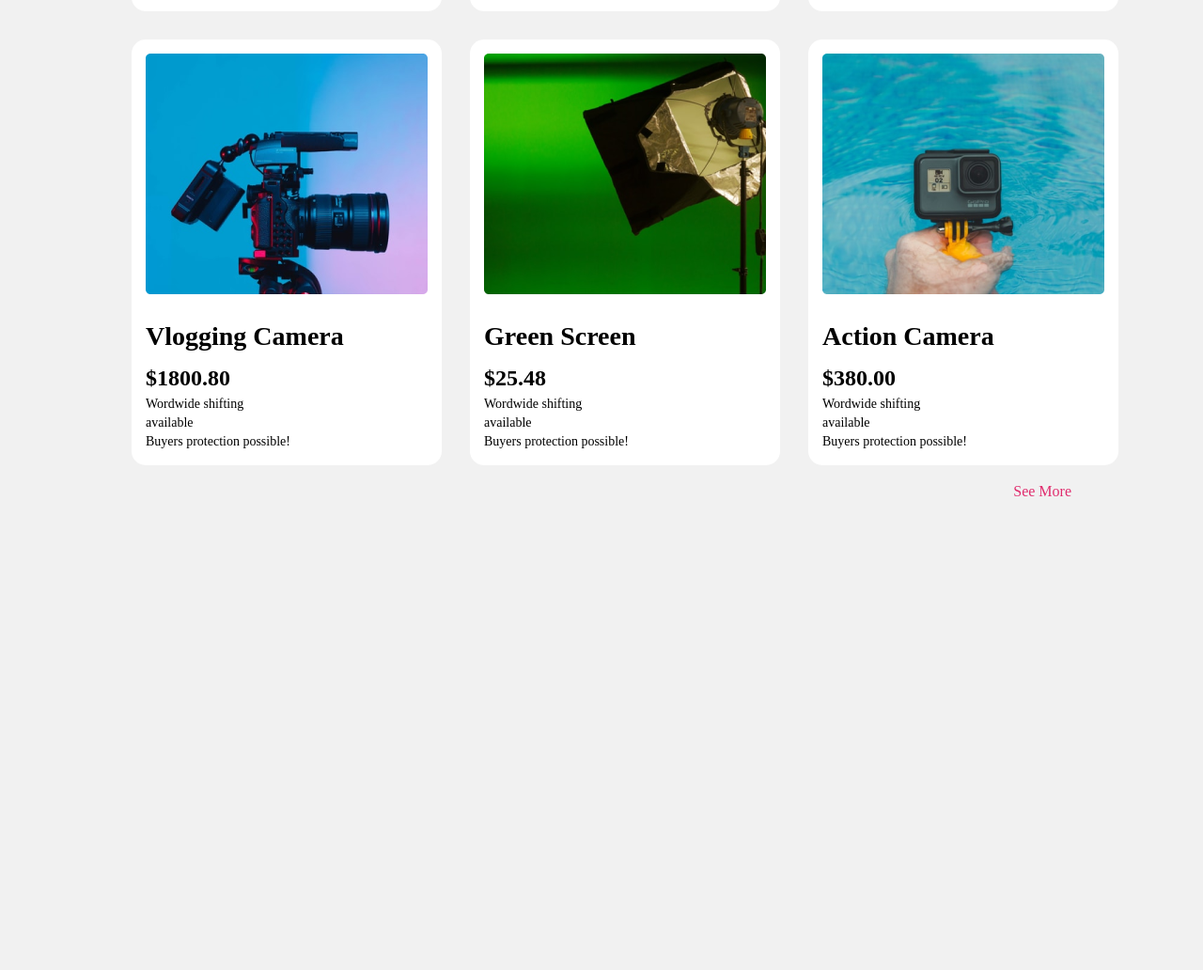
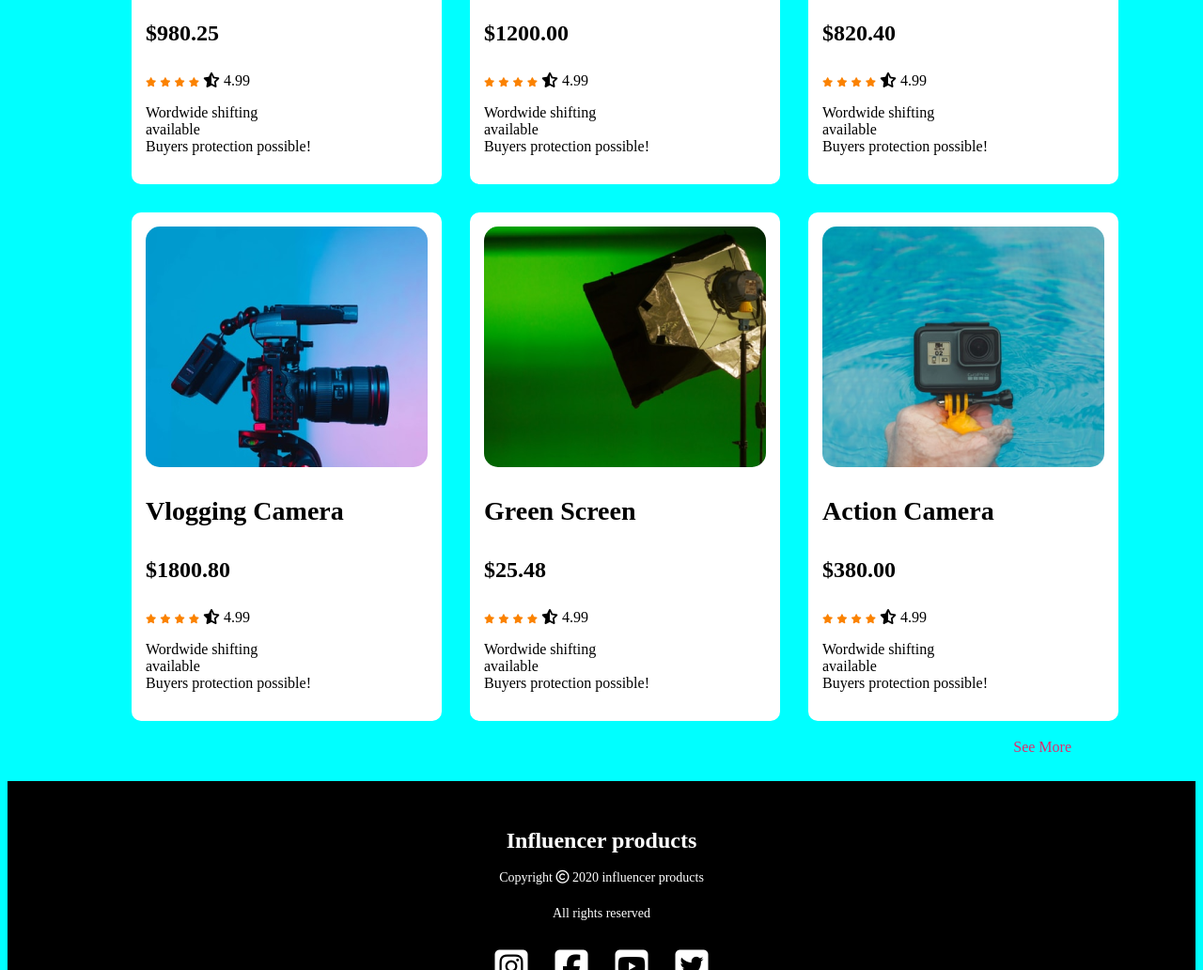
Before and after one commit to rajib074/influencer-gear-main1, a plain HTML site: page index.html in a window 1280 px wide. Shown: the part 1768-2800 px from the top of the page at 94% size. Before the commit the page ends 2319 px from the top, so only its background shows below. Drawn offline with Linux system fonts and the light colour scheme.

Commit message:
Template 2

```diff
--- a/index.html
+++ b/index.html
@@ -6,10 +6,12 @@
     <meta http-equiv="X-UA-Compatible" content="IE=edge">
     <meta name="viewport" content="width=device-width, initial-scale=1.0">
     <title>influencer gear main1</title>
+    <script src="https://kit.fontawesome.com/bc3bcbfaa5.js" crossorigin="anonymous"></script>
     <link rel="stylesheet" href="style.css">
 </head>
 
 <body>
+    <div class="conteiner">
         <div class="mein-header-conteiner">
             <header class="top-header">
                 <div class="logo-aria">
@@ -69,6 +71,13 @@
                     <img src="img/tripod.png" alt="">
                     <h2>Flex Tripod</h2>
                     <h3>$50.48</h3>
+                    <span class="star-icon">
+                        <i class="fas fa-star"></i>
+                        <i class="fas fa-star"></i>
+                        <i class="fas fa-star"></i>
+                        <i class="fas fa-star"></i>
+                        <i class="fas fa-star-half-alt"></i>
+                        4.99</span>
                     <p>Wordwide shifting <br>
                         available <br>
                         Buyers protection possible!</p>
@@ -77,6 +86,13 @@
                     <img src="img/mic.png" alt="">
                     <h2>microphone</h2>
                     <h3>$120.25</h3>
+                    <span class="star-icon">
+                        <i class="fas fa-star"></i>
+                        <i class="fas fa-star"></i>
+                        <i class="fas fa-star"></i>
+                        <i class="fas fa-star"></i>
+                        <i class="fas fa-star-half-alt"></i>
+                        4.99</span>
                     <p>Wordwide shifting <br>
                         available <br>
                         Buyers protection possible!</p>
@@ -85,6 +101,13 @@
                     <img src="img/airpod.png" alt="">
                     <h2>Airbuds</h2>
                     <h3>$100.00</h3>
+                    <span class="star-icon">
+                        <i class="fas fa-star"></i>
+                        <i class="fas fa-star"></i>
+                        <i class="fas fa-star"></i>
+                        <i class="fas fa-star"></i>
+                        <i class="fas fa-star-half-alt"></i>
+                        4.99</span>
                     <p>Wordwide shifting <br>
                         available <br>
                         Buyers protection possible!</p>
@@ -93,6 +116,13 @@
                     <img src="img/drone.png" alt="">
                     <h2>Drone</h2>
                     <h3>$980.25</h3>
+                    <span class="star-icon">
+                        <i class="fas fa-star"></i>
+                        <i class="fas fa-star"></i>
+                        <i class="fas fa-star"></i>
+                        <i class="fas fa-star"></i>
+                        <i class="fas fa-star-half-alt"></i>
+                        4.99</span>
                     <p>Wordwide shifting <br>
                         available <br>
                         Buyers protection possible!</p>
@@ -101,6 +131,13 @@
                     <img src="img/lights.png" alt="">
                     <h2>Light Setup</h2>
                     <h3>$1200.00</h3>
+                    <span class="star-icon">
+                        <i class="fas fa-star"></i>
+                        <i class="fas fa-star"></i>
+                        <i class="fas fa-star"></i>
+                        <i class="fas fa-star"></i>
+                        <i class="fas fa-star-half-alt"></i>
+                        4.99</span>
                     <p>Wordwide shifting <br>
                         available <br>
                         Buyers protection possible!</p>
@@ -109,6 +146,13 @@
                     <img src="img/setup.png" alt="">
                     <h2>Photoshoot set</h2>
                     <h3>$820.40</h3>
+                    <span class="star-icon">
+                        <i class="fas fa-star"></i>
+                        <i class="fas fa-star"></i>
+                        <i class="fas fa-star"></i>
+                        <i class="fas fa-star"></i>
+                        <i class="fas fa-star-half-alt"></i>
+                        4.99</span>
                     <p>Wordwide shifting <br>
                         available <br>
                         Buyers protection possible!</p>
@@ -117,6 +161,13 @@
                     <img src="img/camera.png" alt="">
                     <h2>Vlogging Camera</h2>
                     <h3>$1800.80</h3>
+                    <span class="star-icon">
+                        <i class="fas fa-star"></i>
+                        <i class="fas fa-star"></i>
+                        <i class="fas fa-star"></i>
+                        <i class="fas fa-star"></i>
+                        <i class="fas fa-star-half-alt"></i>
+                        4.99</span>
                     <p>Wordwide shifting <br>
                         available <br>
                         Buyers protection possible!</p>
@@ -125,6 +176,13 @@
                     <img src="img/single-light.png" alt="">
                     <h2>Green Screen</h2>
                     <h3>$25.48</h3>
+                    <span class="star-icon">
+                        <i class="fas fa-star"></i>
+                        <i class="fas fa-star"></i>
+                        <i class="fas fa-star"></i>
+                        <i class="fas fa-star"></i>
+                        <i class="fas fa-star-half-alt"></i>
+                        4.99</span>
                     <p>Wordwide shifting <br>
                         available <br>
                         Buyers protection possible!</p>
@@ -133,6 +191,13 @@
                     <img src="img/action.png" alt="">
                     <h2>Action Camera</h2>
                     <h3>$380.00</h3>
+                    <span class="star-icon">
+                        <i class="fas fa-star"></i>
+                        <i class="fas fa-star"></i>
+                        <i class="fas fa-star"></i>
+                        <i class="fas fa-star"></i>
+                        <i class="fas fa-star-half-alt"></i>
+                        4.99</span>
                     <p>Wordwide shifting <br>
                         available <br>
                         Buyers protection possible!</p>
@@ -142,6 +207,27 @@
                 <p><a href="#">See More</a></p>
             </div>
         </div>
+    </div>
+
+    <footer class="footer-aria">
+        <div class="footer-aria-content">
+            <h3>
+                Influencer products
+            </h3>
+            <p>
+                Copyright <span><i class="far fa-copyright"></i></span> 2020 influencer products
+            </p>
+            <p>All rights reserved</p>
+        </div>
+        <div class="footer-aria-icon">
+            <i class="fab fa-instagram-square sals-oicons"></i>
+            <i class="fab fa-facebook-square sals-oicons"></i>
+            <i class="fab fa-youtube-square sals-oicons"></i>
+            <i class="fab fa-twitter-square sals-oicons"></i>
+        </div>
+
+
+    </footer>
 
 
 
--- a/style.css
+++ b/style.css
@@ -1,6 +1,10 @@
-body{margin: auto;
+body{
+
+background-color: aqua;
+}
+.conteiner{
+    margin: 0px auto;
     width: 1170px;
-background-color: #F1F1F1;
 }
 .top-header{
     display: flex;
@@ -80,17 +84,21 @@ background-color: #F1F1F1;
 .Popular-Collection-heding{text-align: center;padding: 100px 0px 30px;}
 .Popular-Collection-heding h2{}
 .Popular-Collection-adds{display: grid;grid-template-columns: repeat(3, 1fr);grid-column-gap: 30px;grid-row-gap: 30px;}
-.Collection-add{background-color: #fff;width: 330px;border-radius: 15px;padding-bottom: 15px;}
-.Collection-add img{padding: 15px;width: 300px;border-radius: 15px;}
-.Collection-add h2{font-size: 28px;line-height: 40px;margin: 6px 15px;}
-.Collection-add h3{font-size: 24px;line-height: 36px;margin: 0px 15px;}
+.Collection-add{background-color: #ffffff;width: 300px;border-radius: 10px;padding: 15px;}
+.Collection-add img{width: 300px;border-radius: 15px;}
+.Collection-add h2{font-size: 28px;line-height: 40px;}
+.Collection-add h3{font-size: 24px;line-height: 36px;}
+.star-icon{}
+.
 .Collection-add p{font-size: 14px;line-height: 20px;margin: 0px 15px;}
 .collection-see-more{text-align: end;}
 .collection-see-more p{}
 .collection-see-more p a{text-decoration: navajowhite;color: #E02C6D;font-size: 16px;line-height: 24px;padding: ;}
-.
-.
-.
-.display: grid;
-grid-template-columns: repeat(3, 1fr);
-grid-row-gap: 30px;
+.fa-star{color: #FB8200;font-size: 10px;}
+.footer-aria{text-align: center;color: #fff;background: #000;padding-bottom: 20px;}
+.footer-aria-content{}
+.footer-aria-content h3{font-size: 24px;padding-top: 50px;margin-bottom: 10px;}
+.footer-aria-content p{font-size: 14px;line-height: 24px;}
+.footer-aria-content p span{}
+.footer-aria-icom{}
+.footer-aria-icon .sals-oicons{width: ;margin-top: 10px;font-size: 40px;width: 60px;}
```
Lines whose indentation alone changed are shown as unchanged.
